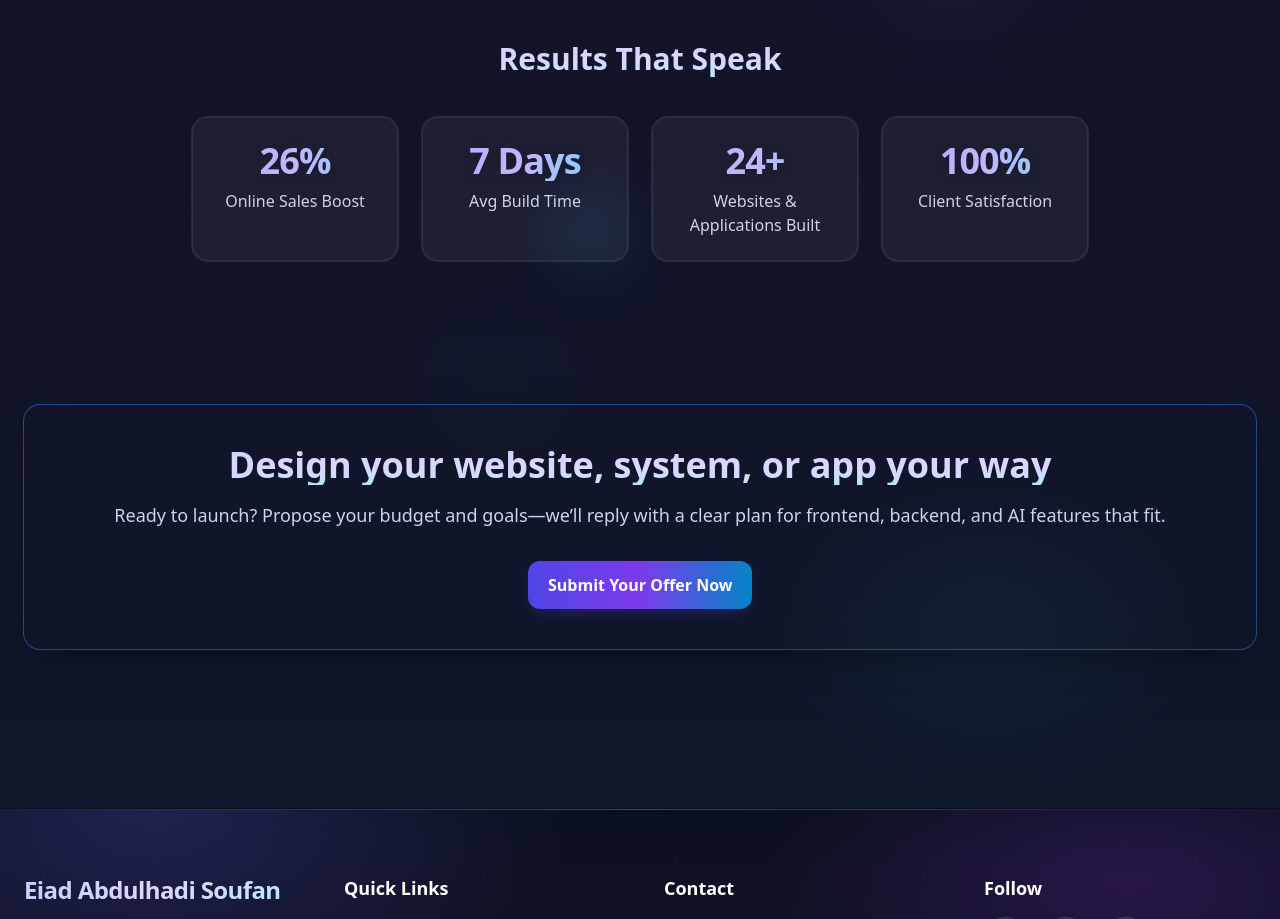
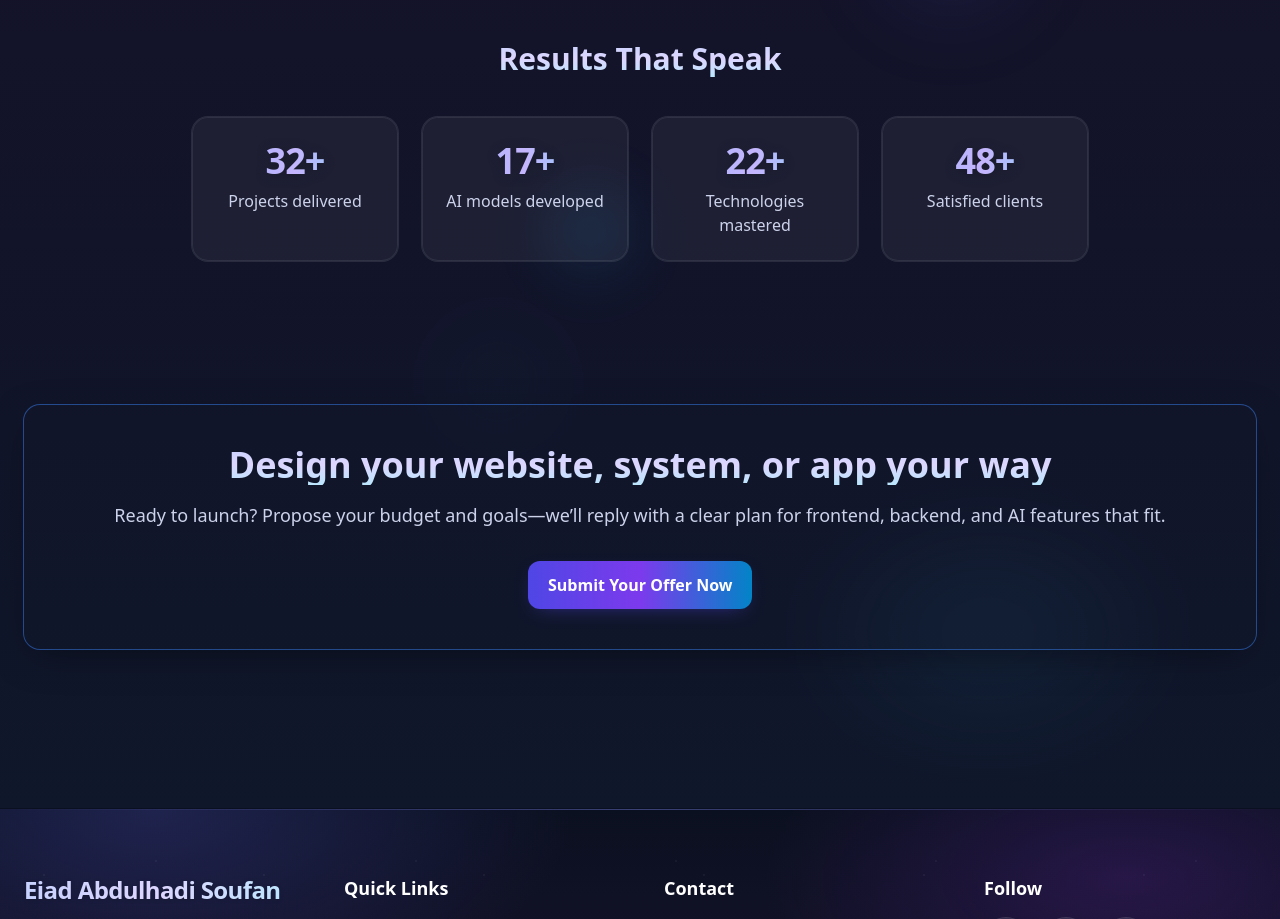
Before and after one commit to Eiad-Soufan/EiadSoufanBlog, a React (Vite) app: page /whyus in a window 1280 px wide. Shown: the part 880-1799 px from the top of the page. Built offline with nearby package versions, Linux system fonts and the light colour scheme.

Commit message:
Update WhyUs.jsx

```diff
--- a/src/pages/WhyUs.jsx
+++ b/src/pages/WhyUs.jsx
@@ -47,10 +47,10 @@ const fadeLeft = {
 
 /* ===== Stats data (unchanged) ===== */
 const stats = [
-  ["26", "%", "Online Sales Boost", 2],
-  ["7", " Days", "Avg Build Time", 2],
-  ["24", "+", "Websites & Applications Built", 3],
-  ["100", "%", "Client Satisfaction", 3],
+  ["32", "+", "Projects delivered", 3],
+  ["17", "+", "AI models developed", 2],
+  ["22",  "+", "Technologies mastered", 3],
+  ["48", "+", "Satisfied clients", 2],
 ];
 
 /* ===== Stat card (unchanged) ===== */
```
